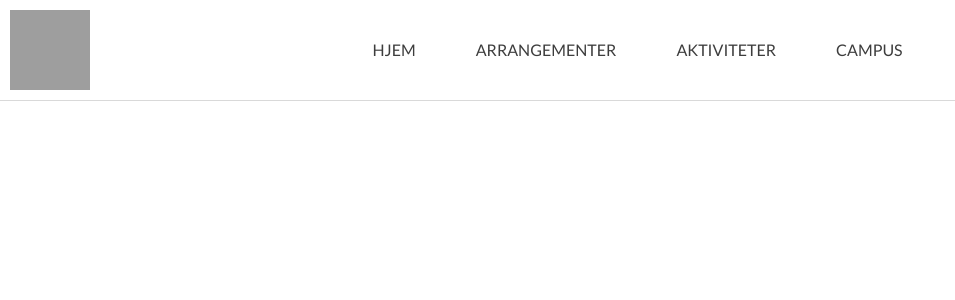
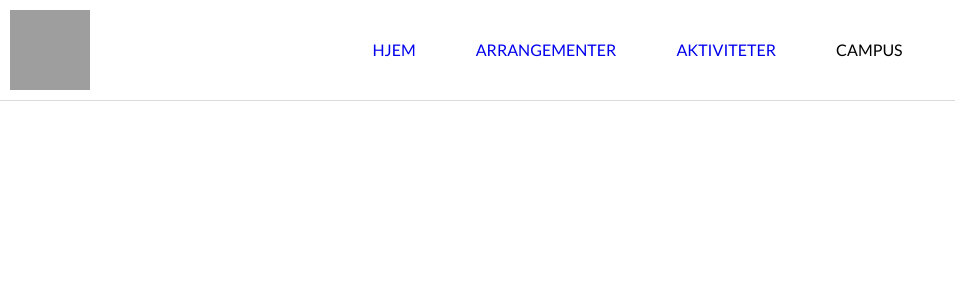
Before and after one commit to turbolybo/Web-22, a PHP site: page /php/header.php in a window 1280 px wide. Shown: the top 300 px of the page, without its empty margins (0-955 px from the left). Run offline with PHP 8.4, Linux system fonts and the light colour scheme; a stand-in replaces the project's code that opens the database connection; grey boxes are pictures that could not be loaded.

Commit message:
robert
fikset menyen

```diff
--- a/css/header.css
+++ b/css/header.css
@@ -15,7 +15,6 @@ nav ul {
 }
 nav li {
    list-style: none !important;
-   color: #3d3d3d;
    float: left;
    padding: 0px 30px 0px 30px;
    line-height: 100px;
@@ -23,7 +22,7 @@ nav li {
 
 nav li a{
     text-decoration: none;
-    color: #3d3d3d;
+    color: inherit;
 }
 
 nav li:hover {
@@ -49,23 +48,17 @@ nav li:hover {
    margin: 10px 0px 0px 10px;
 }
 
-
 .dropdown {
+    font-size: 16px;
+    border: none;
+    outline: none;
     float: left;
     position: relative;
 }
 
-.dropdown {
-    font-size: 16px;
-    border: none;
-    outline: none;
-    color: white;
-    background-color: inherit;
-}
-
-li a:hover, .dropdown:hover .dropbtn{
+.dropdown:hover .dropbtn, a:hover{
+    color: #FFFFFF;
     background-color: #3d3d3d;
-    color: #FFFFFF;
 }
 
 .dropdown-content {
--- a/php/header.php
+++ b/php/header.php
@@ -11,9 +11,9 @@
 <nav id="nav">
    <div id="mobile-menu">≡</div>
    <ul class="menu">
-       <li><a href="index.php">HJEM</a></li>
-       <li><a href="index.php">ARRANGEMENTER</a></li>
-       <li><a href="index.php">AKTIVITETER</a></li>
+       <a href="index.php"><li>HJEM</li></a>
+       <a href="index.php"><li>ARRANGEMENTER</li></a>
+       <a href="index.php"><li>AKTIVITETER</li></a>
        <li class="dropdown">
         <a class="dropbtn" href="index.php">CAMPUS</a>
             <div class="dropdown-content">
```
